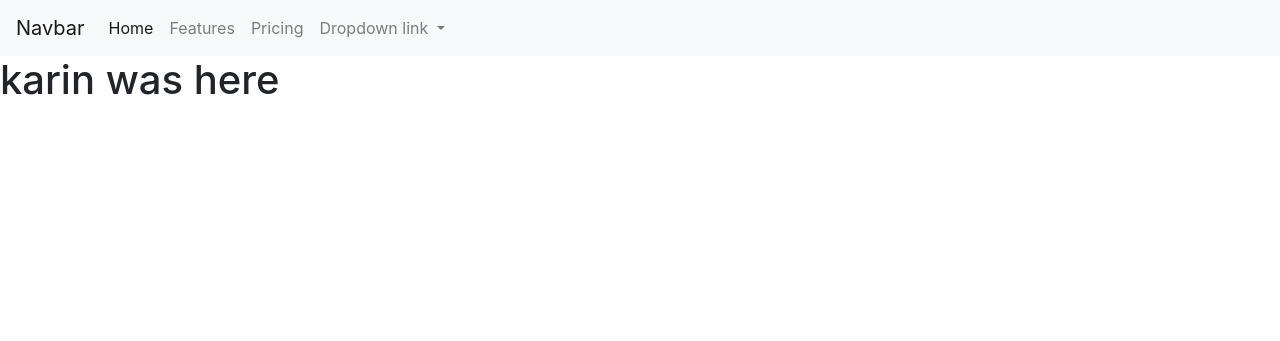
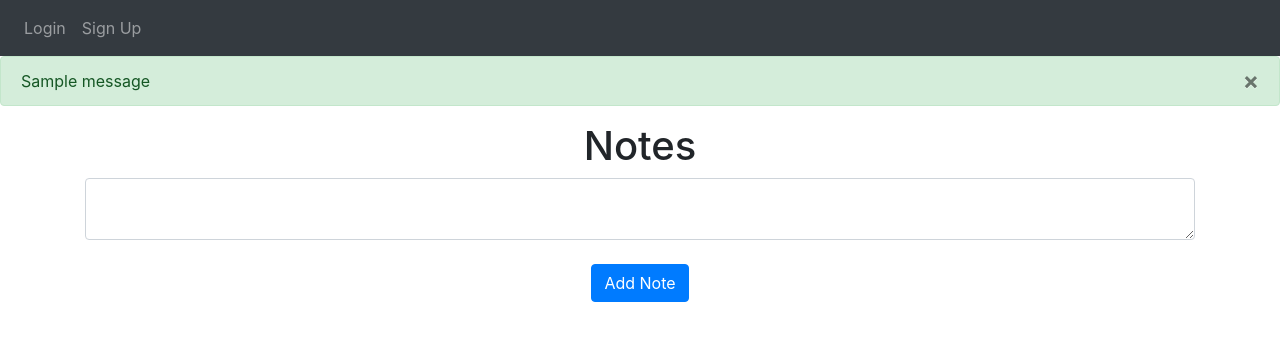
Before and after one commit to KarinS78/Flask-SQL, a Flask app: template templates/home.html in a window 1280 px wide. Shown: the top 341 px of the page. Run offline with Flask 2, Linux system fonts and the light colour scheme; the template is opened without the code that fills it, so the values that code supplies are empty; one stand-in notice (Sample message) is shown; some libraries are stand-ins or nearby versions.

Commit message:
added a function to main.py (logout), and some html templates

```diff
--- a/main.py
+++ b/main.py
@@ -1,6 +1,9 @@
-from crypt import methods
-from flask import Flask, redirect, render_template, request, url_for
+from flask import Flask, redirect, render_template, request, url_for, session, flash
+from datetime import timedelta
+
 app = Flask(__name__)
+app.secret_key = "hey Gabi"
+app.permanent_session_lifetime = timedelta(minutes=5)
 
 @app.route('/home')
 def hello_world():
@@ -9,21 +12,34 @@ def hello_world():
 @app.route("/login", methods=["POST","GET"])
 def login():
     if request.method == "POST":
-        usr = request.form["nm"]
-        return redirect(url_for("name", usr = name))
+        session.permanent = True
+        name = request.form["nm"]
+        session["name"] = name
+        flash("Login Succcesfull!")
+        return redirect(url_for("name"))
     else:
+        if "name" in session:
+            flash("Already Logged In!")
+            return redirect(url_for("name"))
+
         return render_template("login.html")
 
-# @app.route('/<name>')
-# def name(name):
-#     if name == "gabi":
-#         return redirect('/home')
-#     elif name == "login":
-#         return redirect(url_for("login"))
-#     else:
-#         return f"hello <h1>{name}</h1> :)"
+@app.route('/name')
+def name():
+    if "name" in session:
+        user = session["name"]
+        return f"hello <h1>{name}</h1> :)"
+    else:
+        flash("Already Logged In!")
+        return  render_template("user.html", name = name)
 
-
+@app.route("/logout")
+def logout():
+    if "name" in session:
+        user = session["name"]
+        flash("you have been logged out!", "info")
+    session.pop("user", None)
+    return redirect(url_for("login"))
 
 
 if __name__ == '__main__':
--- /dev/null
+++ b/templates/base.html
@@ -0,0 +1,83 @@
+<!DOCTYPE html>
+<html>
+  <head>
+    <meta charset="utf-8" />
+    <meta name="viewport" content="width=device-width, initial-scale=1" />
+    <link
+      rel="stylesheet"
+      href="https://stackpath.bootstrapcdn.com/bootstrap/4.4.1/css/bootstrap.min.css"
+      integrity="sha384-Vkoo8x4CGsO3+Hhxv8T/Q5PaXtkKtu6ug5TOeNV6gBiFeWPGFN9MuhOf23Q9Ifjh"
+      crossorigin="anonymous"
+    />
+    <link
+      rel="stylesheet"
+      href="https://stackpath.bootstrapcdn.com/font-awesome/4.7.0/css/font-awesome.min.css"
+      crossorigin="anonymous"
+    />
+
+    <title>{% block title %}Home{% endblock %}</title>
+  </head>
+  <body>
+    <nav class="navbar navbar-expand-lg navbar-dark bg-dark">
+      <button
+        class="navbar-toggler"
+        type="button"
+        data-toggle="collapse"
+        data-target="#navbar"
+      >
+        <span class="navbar-toggler-icon"></span>
+      </button>
+      <div class="collapse navbar-collapse" id="navbar">
+        <div class="navbar-nav">
+          {% if user.is_authenticated %}
+          <a class="nav-item nav-link" id="home" href="/">Home</a>
+          <a class="nav-item nav-link" id="logout" href="/logout">Logout</a>
+          {% else %}
+          <a class="nav-item nav-link" id="login" href="/login">Login</a>
+          <a class="nav-item nav-link" id="signUp" href="/sign-up">Sign Up</a>
+          {% endif %}
+        </div>
+      </div>
+    </nav>
+
+    {% with messages = get_flashed_messages(with_categories=true) %} {% if
+    messages %} {% for category, message in messages %} {% if category ==
+    'error' %}
+    <div class="alert alert-danger alter-dismissable fade show" role="alert">
+      {{ message }}
+      <button type="button" class="close" data-dismiss="alert">
+        <span aria-hidden="true">&times;</span>
+      </button>
+    </div>
+    {% else %}
+    <div class="alert alert-success alter-dismissable fade show" role="alert">
+      {{ message }}
+      <button type="button" class="close" data-dismiss="alert">
+        <span aria-hidden="true">&times;</span>
+      </button>
+    </div>
+    {% endif %} {% endfor %} {% endif %} {% endwith %}
+
+    <div class="container">{% block content %} {% endblock %}</div>
+    <script
+      src="https://code.jquery.com/jquery-3.2.1.slim.min.js"
+      integrity="sha384-KJ3o2DKtIkvYIK3UENzmM7KCkRr/rE9/Qpg6aAZGJwFDMVNA/GpGFF93hXpG5KkN"
+      crossorigin="anonymous"
+    ></script>
+    <script
+      src="https://cdnjs.cloudflare.com/ajax/libs/popper.js/1.12.9/umd/popper.min.js"
+      integrity="sha384-ApNbgh9B+Y1QKtv3Rn7W3mgPxhU9K/ScQsAP7hUibX39j7fakFPskvXusvfa0b4Q"
+      crossorigin="anonymous"
+    ></script>
+    <script
+      src="https://maxcdn.bootstrapcdn.com/bootstrap/4.0.0/js/bootstrap.min.js"
+      integrity="sha384-JZR6Spejh4U02d8jOt6vLEHfe/JQGiRRSQQxSfFWpi1MquVdAyjUar5+76PVCmYl"
+      crossorigin="anonymous"
+    ></script>
+
+    <script
+      type="text/javascript"
+      src="{{ url_for('static', filename='index.js') }}"
+    ></script>
+  </body>
+</html>
--- a/templates/home.html
+++ b/templates/home.html
@@ -1,41 +1,22 @@
-<html>
-<head>
-<link rel="stylesheet" href="https://cdn.jsdelivr.net/npm/bootstrap@4.3.1/dist/css/bootstrap.min.css" integrity="sha384-ggOyR0iXCbMQv3Xipma34MD+dH/1fQ784/j6cY/iJTQUOhcWr7x9JvoRxT2MZw1T" crossorigin="anonymous">
-<title></title>
-</head>
-<body>
-<nav class="navbar navbar-expand-lg navbar-light bg-light">
-<a class="navbar-brand" href="#">Navbar</a>
-<button class="navbar-toggler" type="button" data-toggle="collapse" data-target="#navbarNavDropdown" aria-controls="navbarNavDropdown" aria-expanded="false" aria-label="Toggle navigation">
-<span class="navbar-toggler-icon"></span>
-</button>
-<div class="collapse navbar-collapse" id="navbarNavDropdown">
-<ul class="navbar-nav">
-<li class="nav-item active">
-<a class="nav-link" href="#">Home <span class="sr-only">(current)</span></a>
-</li>
-<li class="nav-item">
-<a class="nav-link" href="#">Features</a>
-</li>
-<li class="nav-item">
-<a class="nav-link" href="#">Pricing</a>
-</li>
-<li class="nav-item dropdown">
-<a class="nav-link dropdown-toggle" href="#" id="navbarDropdownMenuLink" role="button" data-toggle="dropdown" aria-haspopup="true" aria-expanded="false">
-Dropdown link
-</a>
-<div class="dropdown-menu" aria-labelledby="navbarDropdownMenuLink">
-<a class="dropdown-item" href="#">Action</a>
-<a class="dropdown-item" href="#">Another action</a>
-<a class="dropdown-item" href="#">Something else here</a>
-</div>
-</li>
-</ul>
-</div>
-</nav>
-<h1> karin was here </h1>
-<script src="https://code.jquery.com/jquery-3.3.1.slim.min.js" integrity="sha384-q8i/X+965DzO0rT7abK41JStQIAqVgRVzpbzo5smXKp4YfRvH+8abtTE1Pi6jizo" crossorigin="anonymous"></script>
-<script src="https://cdn.jsdelivr.net/npm/popper.js@1.14.7/dist/umd/popper.min.js" integrity="sha384-UO2eT0CpHqdSJQ6hJty5KVphtPhzWj9WO1clHTMGa3JDZwrnQq4sF86dIHNDz0W1" crossorigin="anonymous"></script>
-<script src="https://cdn.jsdelivr.net/npm/bootstrap@4.3.1/dist/js/bootstrap.min.js" integrity="sha384-JjSmVgyd0p3pXB1rRibZUAYoIIy6OrQ6VrjIEaFf/nJGzIxFDsf4x0xIM+B07jRM" crossorigin="anonymous"></script>
-</body>
-</html>
+
+{% extends "base.html" %} {% block title %}Home{% endblock %} {% block content
+    %}
+    <h1 align="center">Notes</h1>
+    <ul class="list-group list-group-flush" id="notes">
+      {% for note in user.notes %}
+      <li class="list-group-item">
+        {{ note.data }}
+        <button type="button" class="close" onClick="deleteNote({{ note.id }})">
+          <span aria-hidden="true">&times;</span>
+        </button>
+      </li>
+      {% endfor %}
+    </ul>
+    <form method="POST">
+      <textarea name="note" id="note" class="form-control"></textarea>
+      <br />
+      <div align="center">
+        <button type="submit" class="btn btn-primary">Add Note</button>
+      </div>
+    </form>
+    {% endblock %}
```
Also changed, not shown: templates/login.html (added, +17 -0 lines), templates/user.html (added, +14 -0 lines).
